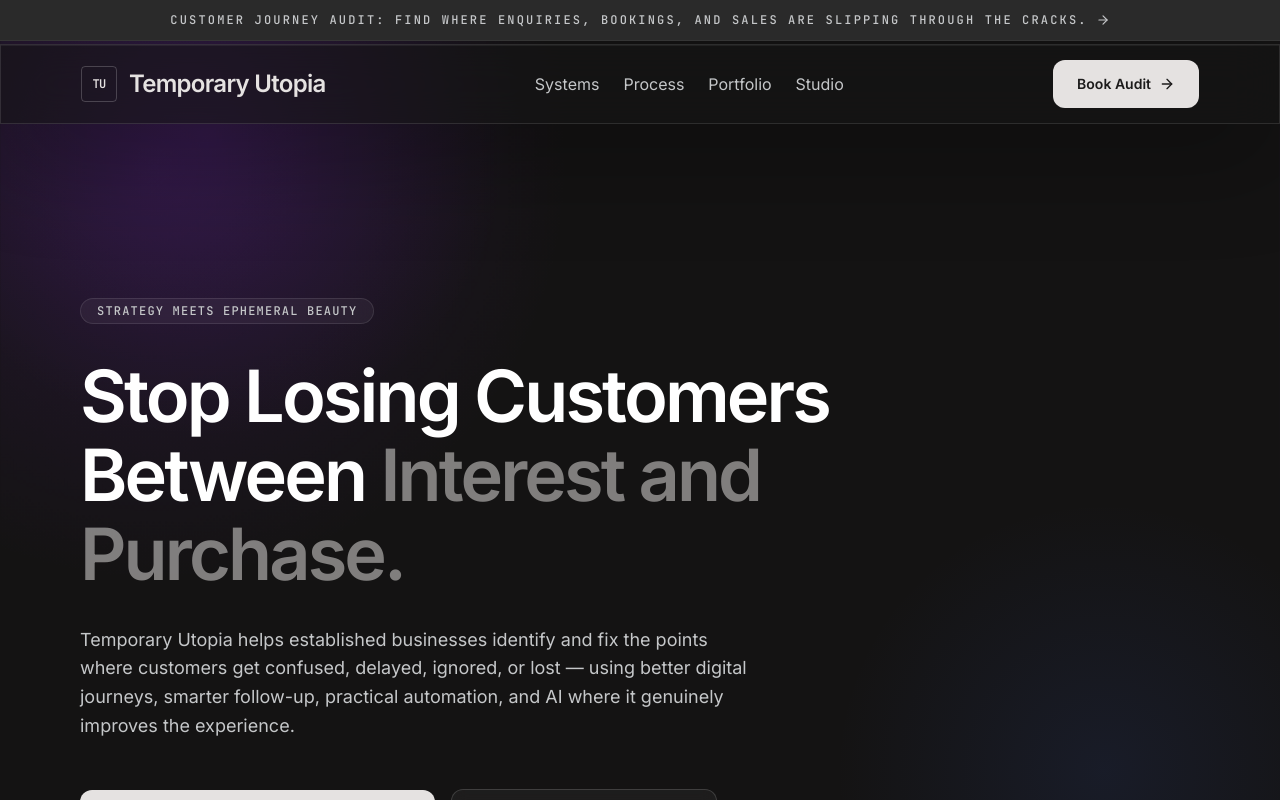
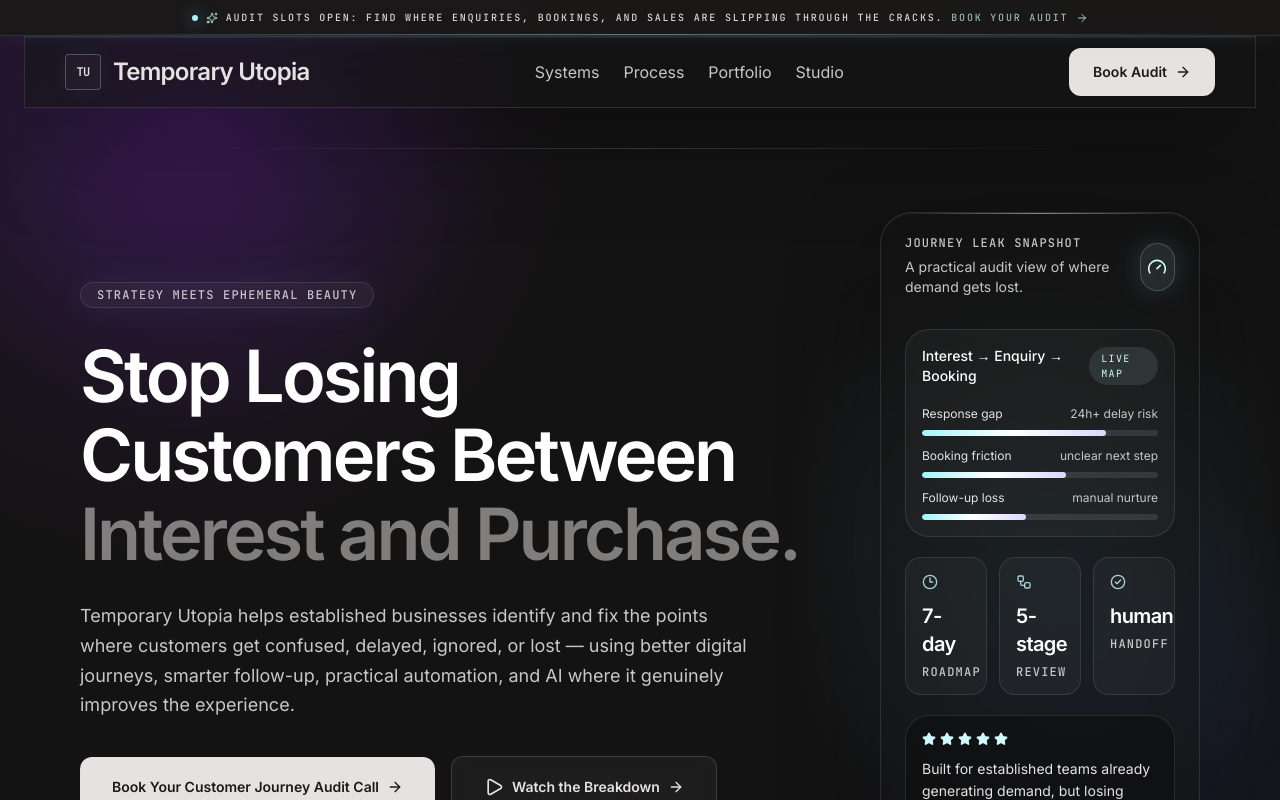
Before and after one commit to heyfinlay/UtopiaStudios, a Next.js app: page /customer-journey-revenue-system in a window 1280 px wide. Shown: the top 800 px of the page. Built offline with nearby package versions, Linux system fonts and the light colour scheme.

Commit message:
Refresh customer journey landing page and sticky header

```diff
--- a/src/app/customer-journey-revenue-system/page.tsx
+++ b/src/app/customer-journey-revenue-system/page.tsx
@@ -4,10 +4,13 @@
   CheckCircle2,
   ChevronDown,
   CircleHelp,
+  Clock3,
+  Gauge,
   Hourglass,
   Play,
   Smile,
   Frown,
+  Star,
   Workflow,
 } from "lucide-react";
 import { AnnouncementBar } from "@/components/ui/AnnouncementBar";
@@ -68,8 +71,8 @@
   return (
     <>
       <FloatingBackground />
-      <AnnouncementBar text="Customer Journey Audit: Find where enquiries, bookings, and sales are slipping through the cracks." />
-      <SiteHeader />
+      <AnnouncementBar text="Audit slots open: find where enquiries, bookings, and sales are slipping through the cracks." />
+      <SiteHeader withAnnouncement />
       <main>
         <Hero />
         <Credibility />
@@ -90,21 +93,23 @@
 
 function Hero() {
   return (
-    <section className="relative overflow-hidden pb-32 pt-48 md:pb-48 md:pt-64">
-      <div className="absolute -left-24 -top-52 h-[38rem] w-[38rem] rounded-full bg-[radial-gradient(circle,rgba(138,43,226,.15),transparent_70%)]" />
-      <div className="absolute -right-24 bottom-0 h-[34rem] w-[34rem] rounded-full bg-[radial-gradient(circle,rgba(65,105,225,.1),transparent_70%)]" />
+    <section className="relative overflow-hidden pb-20 pt-32 md:pb-28 md:pt-44">
+      <div className="absolute -left-24 -top-52 h-[38rem] w-[38rem] rounded-full bg-[radial-gradient(circle,rgba(138,43,226,.18),transparent_70%)]" />
+      <div className="absolute -right-24 bottom-0 h-[34rem] w-[34rem] rounded-full bg-[radial-gradient(circle,rgba(65,105,225,.13),transparent_70%)]" />
+      <div className="absolute left-1/2 top-28 h-px w-[70vw] -translate-x-1/2 bg-gradient-to-r from-transparent via-cyan-200/20 to-transparent" />
       <div className="relative z-10 mx-auto max-w-[1440px] px-6 md:px-20">
-        <div className="max-w-4xl">
-          <div className="glass-soft mb-8 inline-flex rounded-full px-4 py-1.5">
+        <div className="grid items-center gap-12 lg:grid-cols-[minmax(0,760px)_minmax(320px,1fr)] xl:gap-16">
+          <div>
+            <div className="glass-soft mb-7 inline-flex rounded-full border-cyan-100/15 px-4 py-1.5 shadow-[0_0_32px_rgba(125,220,255,0.08)]">
               <span className="eyebrow text-[#c8c6c5]">
                 Strategy meets ephemeral beauty
               </span>
             </div>
-          <h1 className="display mb-8 text-[32px] font-semibold text-white md:text-[72px]">
+            <h1 className="display mb-7 text-[clamp(2.35rem,7vw,4.5rem)] font-semibold text-white md:text-[72px]">
               Stop Losing Customers Between{" "}
               <span className="text-[#c8c6c5]/60">Interest and Purchase.</span>
             </h1>
-          <p className="mb-12 max-w-2xl text-lg leading-[1.6] text-[#c5c7c9]">
+            <p className="mb-9 max-w-2xl text-base leading-[1.65] text-[#c5c7c9] md:text-lg">
               Temporary Utopia helps established businesses identify and fix the
               points where customers get confused, delayed, ignored, or lost —
               using better digital journeys, smarter follow-up, practical
@@ -120,14 +125,100 @@
               </ButtonLink>
             </div>
           </div>
+          <HeroProofPanel />
+        </div>
       </div>
     </section>
   );
 }
 
+function HeroProofPanel() {
+  return (
+    <aside className="relative hidden lg:block" aria-label="Audit proof panel">
+      <div className="absolute -inset-10 rounded-full bg-[radial-gradient(circle,rgba(125,220,255,.16),transparent_68%)] blur-2xl" />
+      <GlassCard className="relative overflow-hidden rounded-[2rem] border-cyan-100/15 bg-[#141313]/55 p-6 shadow-[0_0_80px_rgba(105,190,255,0.1)]">
+        <div className="pointer-events-none absolute inset-x-8 top-0 h-px bg-gradient-to-r from-transparent via-cyan-100/50 to-transparent" />
+        <div className="mb-8 flex items-center justify-between">
+          <div>
+            <p className="eyebrow text-cyan-100/80">Journey Leak Snapshot</p>
+            <p className="mt-2 text-sm text-[#c5c7c9]">
+              A practical audit view of where demand gets lost.
+            </p>
+          </div>
+          <div className="grid h-12 w-12 place-items-center rounded-full border border-cyan-100/20 bg-cyan-100/10 text-cyan-100 shadow-[0_0_28px_rgba(125,220,255,0.18)]">
+            <Gauge className="h-5 w-5" />
+          </div>
+        </div>
+
+        <div className="rounded-3xl border border-white/10 bg-white/[.035] p-4">
+          <div className="mb-5 flex items-center justify-between gap-4">
+            <span className="text-sm font-medium text-white">
+              Interest → Enquiry → Booking
+            </span>
+            <span className="rounded-full bg-cyan-100/10 px-3 py-1 font-mono text-[10px] uppercase tracking-[0.14em] text-cyan-100">
+              Live map
+            </span>
+          </div>
+          <div className="space-y-3">
+            {[
+              ["Response gap", "24h+ delay risk", "78%"],
+              ["Booking friction", "unclear next step", "61%"],
+              ["Follow-up loss", "manual nurture", "44%"],
+            ].map(([label, note, width]) => (
+              <div key={label}>
+                <div className="mb-2 flex items-center justify-between text-xs">
+                  <span className="text-[#e5e2e1]">{label}</span>
+                  <span className="text-[#c5c7c9]">{note}</span>
+                </div>
+                <div className="h-1.5 overflow-hidden rounded-full bg-white/10">
+                  <div
+                    className="h-full rounded-full bg-gradient-to-r from-cyan-200 via-white to-violet-200 shadow-[0_0_18px_rgba(125,220,255,0.3)]"
+                    style={{ width }}
+                  />
+                </div>
+              </div>
+            ))}
+          </div>
+        </div>
+
+        <div className="mt-5 grid grid-cols-3 gap-3">
+          {[
+            { icon: Clock3, value: "7-day", label: "roadmap" },
+            { icon: Workflow, value: "5-stage", label: "review" },
+            { icon: CheckCircle2, value: "human", label: "handoff" },
+          ].map(({ icon: Icon, value, label }) => (
+            <div
+              key={value}
+              className="rounded-2xl border border-white/10 bg-white/[.035] p-4"
+            >
+              <Icon className="mb-3 h-4 w-4 text-cyan-100/80" />
+              <p className="text-xl font-semibold tracking-[-0.03em] text-white">
+                {value}
+              </p>
+              <p className="eyebrow mt-2 text-[9px]">{label}</p>
+            </div>
+          ))}
+        </div>
+
+        <div className="mt-5 rounded-3xl border border-white/10 bg-[#0e0e0e]/55 p-4">
+          <div className="mb-3 flex items-center gap-1 text-cyan-100">
+            {Array.from({ length: 5 }, (_, index) => (
+              <Star key={index} className="h-3.5 w-3.5 fill-current" />
+            ))}
+          </div>
+          <p className="text-sm leading-[1.55] text-[#e5e2e1]">
+            Built for established teams already generating demand, but losing
+            momentum between the first click and the confirmed customer.
+          </p>
+        </div>
+      </GlassCard>
+    </aside>
+  );
+}
+
 function Credibility() {
   return (
-    <div className="border-y border-white/5 bg-[#0e0e0e]/50 py-12">
+    <div className="border-y border-white/5 bg-[#0e0e0e]/55 py-8 md:py-10">
       <div className="mx-auto flex max-w-[1440px] flex-wrap items-center justify-between gap-8 px-6 opacity-55 grayscale transition duration-700 hover:opacity-80 hover:grayscale-0 md:px-20">
         <span className="eyebrow">Trusted by forward-thinking founders:</span>
         <div className="flex flex-wrap items-center gap-8 text-2xl font-bold tracking-[-0.04em] md:gap-12">
@@ -143,9 +234,10 @@
 
 function Vsl() {
   return (
-    <section id="vsl" className="relative py-32 md:py-48">
+    <section id="vsl" className="relative py-20 md:py-28">
+      <div className="absolute left-1/2 top-0 h-px w-[72vw] -translate-x-1/2 bg-gradient-to-r from-transparent via-violet-300/20 to-transparent" />
       <div className="mx-auto max-w-[1440px] px-6 md:px-20">
-        <div className="mb-16 text-center">
+        <div className="mb-10 text-center md:mb-12">
           <h2 className="section-title mb-4 text-4xl font-medium text-white md:text-5xl">
             The Hidden Revenue Leak
           </h2>
@@ -154,6 +246,7 @@
           </p>
         </div>
         <GlassCard className="group relative aspect-video cursor-pointer overflow-hidden rounded-3xl border-white/10">
+          <div className="pointer-events-none absolute -inset-px z-10 rounded-3xl bg-gradient-to-r from-cyan-200/20 via-transparent to-violet-300/20 opacity-50" />
           <div
             aria-hidden="true"
             className="absolute inset-0 bg-cover bg-center transition duration-1000 group-hover:scale-105"
@@ -182,11 +275,12 @@
 
 function Letter() {
   return (
-    <section className="bg-[#0e0e0e]/30 py-32">
-      <div className="mx-auto max-w-3xl px-6">
-        <GlassCard className="rounded-3xl p-8 md:p-12">
-          <p className="eyebrow mb-8 text-[#c8c6c5]">Dear Business Owner,</p>
-          <div className="space-y-6 text-lg leading-[1.6] text-[#c5c7c9]">
+    <section className="bg-[#0e0e0e]/30 py-20 md:py-28">
+      <div className="mx-auto max-w-5xl px-6">
+        <GlassCard className="relative overflow-hidden rounded-[2rem] border-cyan-100/15 p-8 shadow-[0_0_80px_rgba(105,190,255,0.08)] md:p-16 lg:p-20">
+          <div className="pointer-events-none absolute inset-x-12 top-0 h-px bg-gradient-to-r from-transparent via-cyan-100/40 to-transparent" />
+          <p className="eyebrow mb-10 text-[#c8c6c5]">Dear Business Owner,</p>
+          <div className="max-w-4xl space-y-8 text-xl leading-[1.68] tracking-[-0.01em] text-[#c5c7c9] md:text-2xl">
             <p>
               You’ve spent thousands on marketing, hours on product, and years
               building a reputation. Yet, every single day, people who actually
@@ -219,9 +313,9 @@
 
 function LeakChecklist() {
   return (
-    <section className="relative overflow-hidden py-32 md:py-48">
+    <section className="relative overflow-hidden py-20 md:py-28">
       <div className="relative z-10 mx-auto max-w-[1440px] px-6 md:px-20">
-        <h2 className="section-title mb-16 text-center text-4xl font-medium text-white md:text-5xl">
+        <h2 className="section-title mb-10 text-center text-4xl font-medium text-white md:mb-12 md:text-5xl">
           Is Your System Leaking?
         </h2>
         <div className="grid grid-cols-1 gap-8 md:grid-cols-3">
@@ -247,7 +341,7 @@
 
 function HumanFirst() {
   return (
-    <section className="bg-[#0e0e0e] py-32 md:py-48">
+    <section className="bg-[#0e0e0e] py-20 md:py-28">
       <div className="mx-auto flex max-w-[1440px] flex-col items-center gap-16 px-6 md:flex-row md:gap-20 md:px-20">
         <div className="w-full md:w-1/2">
           <GlassCard className="relative h-[420px] overflow-hidden rounded-3xl md:h-[500px]">
@@ -298,9 +392,9 @@
 
 function Mechanism() {
   return (
-    <section id="mechanism" className="py-32 md:py-48">
+    <section id="mechanism" className="py-20 md:py-28">
       <div className="mx-auto max-w-[1440px] px-6 md:px-20">
-        <h2 className="section-title mb-20 text-center text-4xl font-medium text-white md:text-5xl">
+        <h2 className="section-title mb-12 text-center text-4xl font-medium text-white md:mb-14 md:text-5xl">
           The Customer Journey Revenue System
         </h2>
         <div className="relative grid grid-cols-1 gap-4 md:grid-cols-4">
@@ -322,7 +416,7 @@
 
 function Comparison() {
   return (
-    <section className="bg-[#0e0e0e]/50 py-32 md:py-48">
+    <section className="bg-[#0e0e0e]/50 py-20 md:py-28">
       <div className="mx-auto max-w-5xl px-6">
         <div className="grid grid-cols-1 gap-12 md:grid-cols-2">
           <div className="rounded-3xl border border-white/5 p-8 md:p-10">
@@ -362,9 +456,9 @@
 
 function Faq() {
   return (
-    <section className="py-32 md:py-48">
+    <section className="py-20 md:py-28">
       <div className="mx-auto max-w-3xl px-6">
-        <h2 className="section-title mb-16 text-center text-4xl font-medium text-white md:text-5xl">
+        <h2 className="section-title mb-10 text-center text-4xl font-medium text-white md:mb-12 md:text-5xl">
           Common Questions
         </h2>
         <div className="space-y-4">
@@ -391,7 +485,7 @@
 
 function FinalCta() {
   return (
-    <section className="relative overflow-hidden py-32 text-center md:py-64">
+    <section className="relative overflow-hidden py-24 text-center md:py-40">
       <div className="absolute left-1/2 top-0 h-[38rem] w-[38rem] -translate-x-1/2 rounded-full bg-[radial-gradient(circle,rgba(138,43,226,.12),transparent_70%)] opacity-60" />
       <div className="relative z-10 mx-auto max-w-[1440px] px-6">
         <h2 className="display mb-8 text-4xl font-semibold text-white md:text-[72px]">
--- a/src/components/layout/SiteHeader.tsx
+++ b/src/components/layout/SiteHeader.tsx
@@ -1,9 +1,10 @@
 "use client";
 
 import Link from "next/link";
-import { useState } from "react";
+import { useEffect, useRef, useState } from "react";
 import { Menu, X } from "lucide-react";
 import { ButtonLink } from "@/components/ui/ButtonLink";
+import { cn } from "@/lib/utils/cn";
 
 const links = [
   ["Systems", "/customer-journey-revenue-system"],
@@ -12,16 +13,54 @@
   ["Studio", "/"],
 ];
 
-export function SiteHeader({ compact = false }: { compact?: boolean }) {
+export function SiteHeader({
+  compact = false,
+  withAnnouncement = false,
+}: {
+  compact?: boolean;
+  withAnnouncement?: boolean;
+}) {
   const [open, setOpen] = useState(false);
+  const [hidden, setHidden] = useState(false);
+  const [scrolled, setScrolled] = useState(false);
+  const lastScrollY = useRef(0);
+
+  useEffect(() => {
+    const onScroll = () => {
+      const currentY = window.scrollY;
+      const movingDown = currentY > lastScrollY.current;
+
+      setScrolled(currentY > 24);
+      setHidden(movingDown && currentY > 180 && !open);
+      lastScrollY.current = Math.max(currentY, 0);
+    };
+
+    onScroll();
+    window.addEventListener("scroll", onScroll, { passive: true });
+    return () => window.removeEventListener("scroll", onScroll);
+  }, [open]);
+
   return (
-    <header className="fixed left-0 top-11 z-50 w-full transition-transform duration-300">
-      <div className="glass mx-auto flex h-20 max-w-[1440px] items-center justify-between rounded-none border-x-0 border-t-0 bg-[#141313]/40 px-6 backdrop-blur-md md:px-20">
+    <header
+      className={cn(
+        "fixed left-0 z-50 w-full px-3 transition-all duration-300 ease-out md:px-6",
+        hidden && "-translate-y-[130%] opacity-0",
+        scrolled ? "top-3" : withAnnouncement ? "top-8 sm:top-9" : "top-3",
+      )}
+    >
+      <div
+        className={cn(
+          "glass mx-auto flex h-16 max-w-[1440px] items-center justify-between border-white/10 bg-[#141313]/58 px-4 backdrop-blur-2xl md:h-[72px] md:px-10",
+          scrolled
+            ? "rounded-full shadow-[0_16px_80px_rgba(0,0,0,0.38),0_0_44px_rgba(105,190,255,0.08)]"
+            : "rounded-none border-x-0 border-t-0",
+        )}
+      >
         <Link
           href="/"
-          className="flex items-center gap-3 text-[15px] font-semibold tracking-[-.03em] text-[#e5e2e1] sm:text-2xl"
+          className="flex items-center gap-3 text-[15px] font-semibold tracking-[-.03em] text-[#e5e2e1] sm:text-xl md:text-2xl"
         >
-          <span className="grid h-9 w-9 place-items-center rounded-sm border border-white/20 font-mono text-xs">
+          <span className="grid h-8 w-8 place-items-center rounded-sm border border-cyan-100/25 bg-white/[.03] font-mono text-[11px] shadow-[0_0_24px_rgba(125,220,255,0.08)] md:h-9 md:w-9 md:text-xs">
             TU
           </span>
           <span>Temporary Utopia</span>
@@ -32,7 +71,7 @@
               <Link
                 key={href}
                 href={href}
-                className="transition hover:text-[#ffffff]"
+                className="transition hover:text-[#ffffff] hover:drop-shadow-[0_0_12px_rgba(125,220,255,0.35)]"
               >
                 {label}
               </Link>
@@ -55,7 +94,7 @@
         </button>
       </div>
       {open && (
-        <nav className="glass absolute left-6 right-6 top-[5.5rem] flex flex-col rounded-3xl p-4 text-sm md:hidden">
+        <nav className="glass absolute left-4 right-4 top-[4.75rem] flex flex-col rounded-3xl p-4 text-sm md:hidden">
           {links.map(([label, href]) => (
             <Link
               key={href}
--- a/src/components/ui/AnnouncementBar.tsx
+++ b/src/components/ui/AnnouncementBar.tsx
@@ -1,12 +1,24 @@
 import Link from "next/link";
-import { ArrowRight } from "lucide-react";
+import { ArrowRight, Sparkles } from "lucide-react";
 
 export function AnnouncementBar({ text }: { text: string }) {
   return (
-    <div className="relative z-[60] flex w-full justify-center border-b border-white/5 bg-[#2a2a2a] px-6 py-3 text-center font-mono text-[10px] font-medium uppercase tracking-[0.18em] text-[#c5c7c9] sm:text-xs">
-      <Link href="/apply" className="inline-flex items-center gap-2">
-        {text}
-        <ArrowRight className="hidden h-3.5 w-3.5 sm:block" />
+    <div
+      data-announcement-bar
+      className="relative z-[60] flex h-8 w-full items-center justify-center overflow-hidden border-b border-cyan-200/10 bg-[#1b1919]/95 px-4 text-center font-mono text-[9px] font-medium uppercase tracking-[0.18em] text-[#d8d5d4] shadow-[0_1px_24px_rgba(105,190,255,0.08)] sm:h-9 sm:text-[10px]"
+    >
+      <div className="pointer-events-none absolute inset-x-0 bottom-0 h-px bg-gradient-to-r from-transparent via-cyan-200/45 to-transparent" />
+      <Link
+        href="/apply"
+        className="inline-flex max-w-full items-center gap-2 whitespace-nowrap"
+      >
+        <span className="hidden h-1.5 w-1.5 rounded-full bg-cyan-200 shadow-[0_0_16px_rgba(125,220,255,0.9)] sm:inline-block" />
+        <Sparkles className="h-3 w-3 shrink-0 text-cyan-100/80" />
+        <span className="truncate">{text}</span>
+        <span className="hidden text-cyan-100/70 sm:inline">
+          Book your audit
+        </span>
+        <ArrowRight className="h-3 w-3 shrink-0 text-cyan-100/80" />
       </Link>
     </div>
   );
```
Lines whose indentation alone changed are shown as unchanged.
